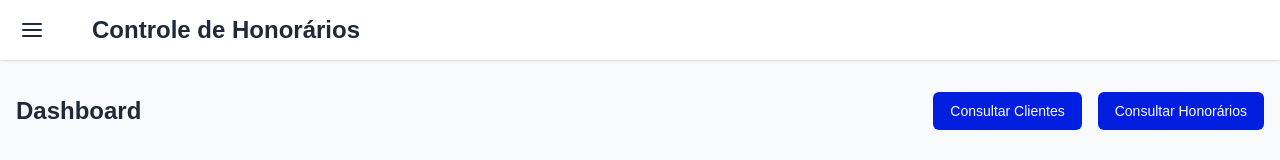
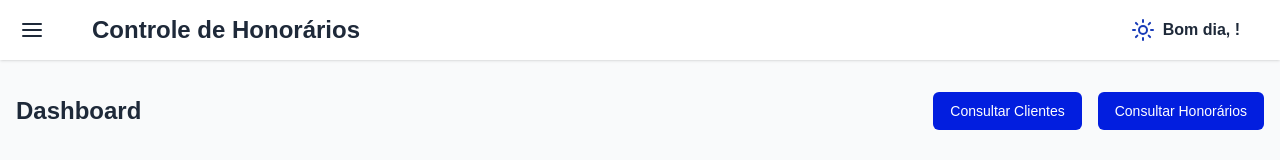
Before and after one commit to gabrielbrand/controle-honorario, a Next.js app in the folder frontend/: page /dashboard in a window 1280 px wide. Shown: the top 160 px of the page. Built offline with nearby package versions, Linux system fonts and the light colour scheme; no server answers; sample sign-in values are in the browser's storage.

Commit message:
Greet no header

```diff
--- a/frontend/src/components/Header/header.jsx
+++ b/frontend/src/components/Header/header.jsx
@@ -1,22 +1,29 @@
 import React, { useState } from 'react';
 import Image from 'next/image';
 import { useRouter } from 'next/navigation';
+import { useAuth } from '@/contexts/AuthContext';
 import {
   AlignJustify,
   Home,
   DollarSign,
   UserPlus,
   CreditCard,
-  LogOut
+  LogOut,
+  Sun,
+  CloudSun,
+  Moon
 } from 'lucide-react';
 
 export default function Header() {
   const [isMenuOpen, setIsMenuOpen] = useState(false);
   const router = useRouter();
-
+  const { user } = useAuth();
   const toggleMenu = () => {
     setIsMenuOpen(!isMenuOpen);
   };
+
+  let myDate = new Date();
+    let hours = myDate.getHours();
 
   return (
     <>
@@ -25,15 +32,35 @@ export default function Header() {
           className="text-gray-800 ml-5 cursor-pointer"
           onClick={toggleMenu}
         />
-        <div className="text-gray-800 text-2xl font-bold font-inter select-none ml-10">Controle de Honorários</div>
+        <div className="text-gray-800 text-2xl font-bold font-inter ml-10">Controle de Honorários</div>
+        <div
+          className="flex text-gray-800 text-md font-bold font-inter ml-10 items-center gap-2 absolute right-10">
+            {
+              hours < 12 ? (
+                <>
+                  <Sun className="text-blue-800" size={24} />
+                  <span>Bom dia, {user.nome}!</span>
+                </>
+              ) : hours >= 12 && hours <= 17 ? (
+                <>
+                  <CloudSun className="text-blue-800" size={24} />
+                  <span>Boa tarde, {user.nome}!</span>
+                </>
+              ) : (
+                <>
+                  <Moon className="text-blue-800" size={24} />
+                  <span>Boa noite, {user.nome}!</span>
+                </>
+              )
+            }
+        </div>
       </div>
 
-      {/* Overlay escuro */}
+
       {isMenuOpen && (
         <div className="fixed inset-0 bg-black/30 z-10" onClick={toggleMenu}></div>
       )}
 
-      {/* Menu lateral */}
       {isMenuOpen && (
         <div className="fixed left-0 top-15 w-70 h-[calc(100vh-60px)] bg-white z-20 shadow-lg">
           <ul className="flex flex-col gap-2 p-4">
```
